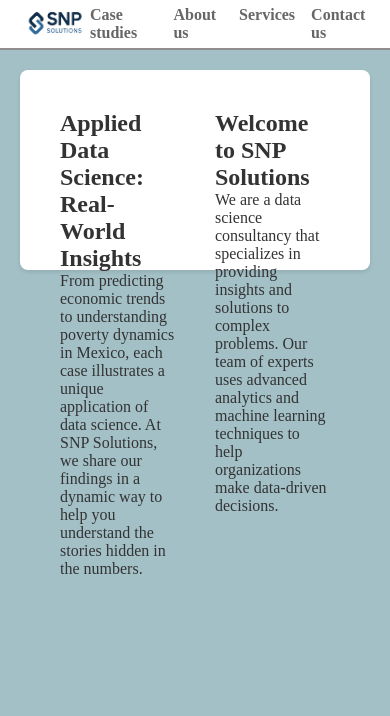
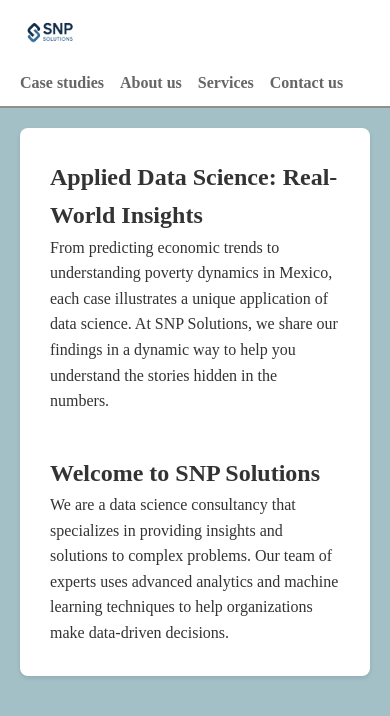
Before and after one commit to axelsn04/webpage-flexbox-TOP, a plain HTML site: page index.html in a window 390 px wide. Drawn offline with Linux system fonts and the light colour scheme.

Commit message:
feat(responsive-layout): improve mobile styling and header responsiveness
- Refactored .header to wrap elements and adjust padding on small screens
- Updated .introduction-section to use responsive flex layout with dynamic height
- Improved .menu list wrapping and link readability across screen sizes
- Added media query for >768px to switch layout from column to row
- Scaled .logo for better fit on smaller devices
- Removed hardcoded values causing mobile overflow issues

```diff
--- a/styles.css
+++ b/styles.css
@@ -1,4 +1,3 @@
-
 * {
     margin: 0;
     padding: 0;
@@ -9,6 +8,7 @@
     font-family: 'Times New Roman', Times, serif;
     background-color: #a3c0c7;
     color: #333;
+    line-height: 1.6;
   }
 
   .header {
@@ -17,19 +17,27 @@
     justify-content: space-between;
     align-items: center;
     border-bottom: 2px solid #938e8e;
-    padding: 0 20px;
-    height: 50px;
+    padding: 10px 20px;
+    flex-wrap: wrap; /* allow wrapping on small screens */
   }
 
   .logo img {
-    width: 70px;
+    width: 60px;
     height: auto;
+  }
+
+  /* Navigation */
+  nav.menu {
+    margin-top: 10px;
   }
 
   nav.menu ul {
     list-style: none;
     display: flex;
+    flex-wrap: wrap;
     gap: 16px;
+    padding: 0;
+    margin: 0;
   }
 
   nav.menu a {
@@ -42,6 +50,7 @@
     color: #000;
   }
 
+  /* Responsive introduction section */
   .introduction-section {
     padding: 20px;
     background-color: #ffffff;
@@ -49,15 +58,27 @@
     border-radius: 8px;
     box-shadow: 0 2px 4px rgba(0, 0, 0, 0.1);
     display: flex;
-    height: 200px;
+    flex-direction: column;
+    gap: 20px;
   }
 
   .welcome-section,
   .snp-section {
     flex: 1;
-    padding: 20px;
-    display: flex;
-    flex-direction: column;
-    align-items: baseline;
-    justify-content: space-evenly;
+    padding: 10px;
   }
+
+  /* Responsive layout for wider screens */
+  @media (min-width: 768px) {
+    .introduction-section {
+      flex-direction: row;
+    }
+
+    .header {
+      flex-wrap: nowrap;
+    }
+
+    nav.menu {
+      margin-top: 0;
+    }
+  }
```
